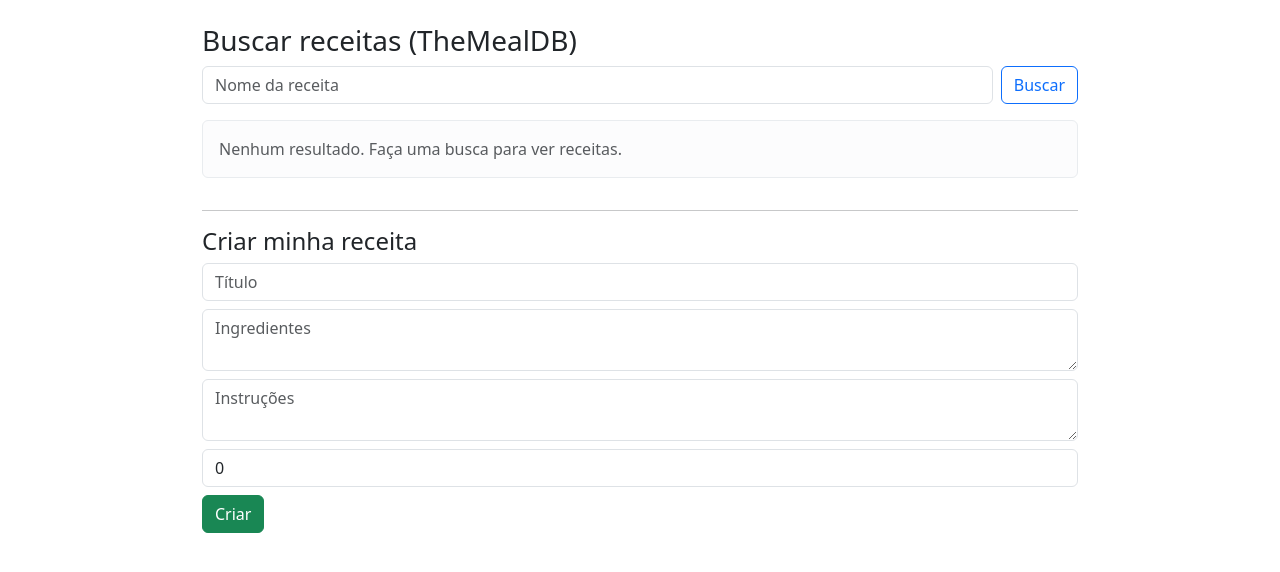
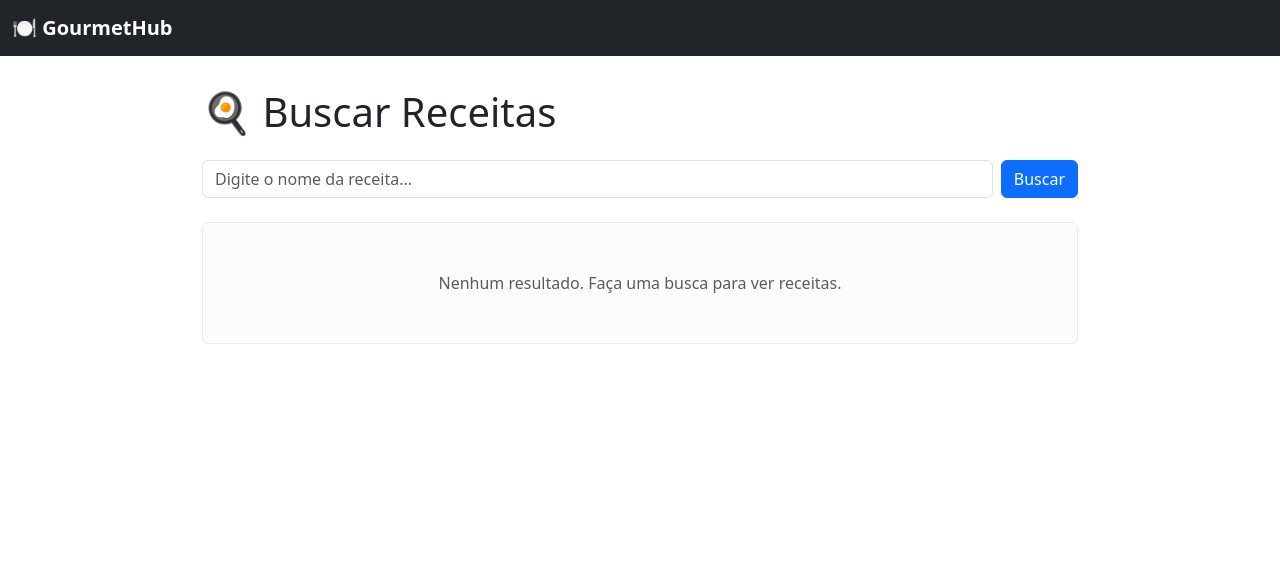
Before and after one commit to Gaalbu/ReceitasApi, an Angular app in the folder gourmethub-ui/: page / in a window 1280 px wide. Shown: the top 572 px of the page. Built offline with nearby package versions, Linux system fonts and the light colour scheme.

Commit message:
feat: muda as rotas, refatora e pole para deixar o que tá funcional pra rodar.

```diff
--- a/gourmethub-ui/src/app/app-module.ts
+++ b/gourmethub-ui/src/app/app-module.ts
@@ -7,8 +7,10 @@ import { App } from './app';
 import { LoginComponent } from './components/login/login.component';
 import { RegisterComponent } from './components/register/register.component';
 import { RecipeComponent } from './components/recipe/recipe.component';
+import { CreateRecipeComponent } from './components/create-recipe/create-recipe.component';
 import { MealPlanComponent } from './components/meal-plan/meal-plan.component';
 import { FeedbackComponent } from './components/feedback/feedback.component';
+import { NavbarComponent } from './components/navbar/navbar.component';
 import { AuthInterceptor } from './interceptors/auth.interceptor';
 
 @NgModule({
@@ -22,10 +24,12 @@ import { AuthInterceptor } from './interceptors/auth.interceptor';
     ReactiveFormsModule,
     FormsModule,
     RecipeComponent,
+    CreateRecipeComponent,
     LoginComponent,
     RegisterComponent,
     MealPlanComponent,
     FeedbackComponent,
+    NavbarComponent,
   ],
   providers: [
     provideClientHydration(withEventReplay()),
--- a/gourmethub-ui/src/app/app-routing-module.ts
+++ b/gourmethub-ui/src/app/app-routing-module.ts
@@ -3,11 +3,13 @@ import { RouterModule, Routes } from '@angular/router';
 import { LoginComponent } from './components/login/login.component';
 import { RegisterComponent } from './components/register/register.component';
 import { RecipeComponent } from './components/recipe/recipe.component';
+import { CreateRecipeComponent } from './components/create-recipe/create-recipe.component';
 import { MealPlanComponent } from './components/meal-plan/meal-plan.component';
 import { FeedbackComponent } from './components/feedback/feedback.component';
 
 const routes: Routes = [
   { path: '', component: RecipeComponent },
+  { path: 'create-recipe', component: CreateRecipeComponent },
   { path: 'login', component: LoginComponent },
   { path: 'register', component: RegisterComponent },
   { path: 'meal-plans', component: MealPlanComponent },
--- a/gourmethub-ui/src/app/app.html
+++ b/gourmethub-ui/src/app/app.html
@@ -1 +1,2 @@
+<app-navbar></app-navbar>
 <router-outlet></router-outlet>
--- /dev/null
+++ b/gourmethub-ui/src/app/components/create-recipe/create-recipe.component.html
@@ -0,0 +1,31 @@
+<div class="container" style="max-width:600px;margin:2rem auto;">
+  <h2>Criar minha receita</h2>
+
+  <form (ngSubmit)="create()" [formGroup]="createForm">
+    <div class="mb-3">
+      <label for="title" class="form-label">Título</label>
+      <input type="text" class="form-control" id="title" formControlName="title" placeholder="Nome da receita" />
+    </div>
+
+    <div class="mb-3">
+      <label for="ingredients" class="form-label">Ingredientes</label>
+      <textarea class="form-control" id="ingredients" formControlName="ingredients" rows="4" placeholder="Liste os ingredientes..."></textarea>
+    </div>
+
+    <div class="mb-3">
+      <label for="instructions" class="form-label">Instruções</label>
+      <textarea class="form-control" id="instructions" formControlName="instructions" rows="4" placeholder="Descreva o modo de preparo..."></textarea>
+    </div>
+
+    <div class="mb-3">
+      <label for="prep_time" class="form-label">Tempo de Preparo (minutos)</label>
+      <input type="number" class="form-control" id="prep_time" formControlName="prep_time" placeholder="Ex: 30" />
+    </div>
+
+    <button class="btn btn-success" type="submit">Criar Receita</button>
+
+    @if (message) {
+      <div class="mt-3 alert alert-info">{{ message }}</div>
+    }
+  </form>
+</div>
--- /dev/null
+++ b/gourmethub-ui/src/app/components/create-recipe/create-recipe.component.ts
@@ -0,0 +1,44 @@
+import { Component, OnInit } from '@angular/core';
+import { FormBuilder, FormGroup, Validators } from '@angular/forms';
+import { RecipeService } from '../../services/recipe.service';
+import { ReactiveFormsModule } from '@angular/forms';
+import { CommonModule } from '@angular/common';
+
+@Component({
+  selector: 'app-create-recipe',
+  standalone: true,
+  templateUrl: './create-recipe.component.html',
+  imports: [ReactiveFormsModule, CommonModule]
+})
+export class CreateRecipeComponent implements OnInit {
+  createForm!: FormGroup;
+  message = '';
+
+  constructor(private fb: FormBuilder, private recipeService: RecipeService) {}
+
+  ngOnInit(): void {
+    this.createForm = this.fb.group({
+      title: ['', Validators.required],
+      ingredients: ['', Validators.required],
+      instructions: ['', Validators.required],
+      prep_time: [0, Validators.required]
+    });
+  }
+
+  create() {
+    if (this.createForm.invalid) {
+      this.message = 'Preencha todos os campos corretamente';
+      return;
+    }
+    this.recipeService.createMyRecipe(this.createForm.value).subscribe({
+      next: (r) => {
+        this.message = 'Receita criada com sucesso!';
+        this.createForm.reset();
+      },
+      error: (err) => {
+        console.error('Erro ao criar receita:', err);
+        this.message = 'Erro ao criar a receita';
+      }
+    });
+  }
+}
--- /dev/null
+++ b/gourmethub-ui/src/app/components/navbar/navbar.component.html
@@ -0,0 +1,34 @@
+<nav class="navbar navbar-expand-lg navbar-dark bg-dark">
+  <div class="container-fluid">
+    <a class="navbar-brand fw-bold" routerLink="/">🍽️ GourmetHub</a>
+
+    <button class="navbar-toggler" type="button" (click)="toggleNavbar()">
+      <span class="navbar-toggler-icon"></span>
+    </button>
+
+    <div class="collapse navbar-collapse" [class.show]="navbarOpen">
+      <ul class="navbar-nav ms-auto">
+        <li class="nav-item">
+          <a class="nav-link" routerLink="/" routerLinkActive="active" (click)="closeNavbar()" [routerLinkActiveOptions]="{ exact: true }">
+            🔍 Buscar Receitas
+          </a>
+        </li>
+        <li class="nav-item">
+          <a class="nav-link" routerLink="/create-recipe" routerLinkActive="active" (click)="closeNavbar()">
+            ➕ Criar Receita
+          </a>
+        </li>
+        <li class="nav-item">
+          <a class="nav-link" routerLink="/meal-plans" routerLinkActive="active" (click)="closeNavbar()">
+            📋 Planos de Refeição
+          </a>
+        </li>
+        <li class="nav-item">
+          <a class="nav-link" routerLink="/feedback" routerLinkActive="active" (click)="closeNavbar()">
+            💬 Feedback
+          </a>
+        </li>
+      </ul>
+    </div>
+  </div>
+</nav>
--- /dev/null
+++ b/gourmethub-ui/src/app/components/navbar/navbar.component.ts
@@ -0,0 +1,21 @@
+import { Component } from '@angular/core';
+import { RouterLink, RouterLinkActive } from '@angular/router';
+import { CommonModule } from '@angular/common';
+
+@Component({
+  selector: 'app-navbar',
+  standalone: true,
+  templateUrl: './navbar.component.html',
+  imports: [RouterLink, RouterLinkActive, CommonModule]
+})
+export class NavbarComponent {
+  navbarOpen = false;
+
+  toggleNavbar() {
+    this.navbarOpen = !this.navbarOpen;
+  }
+
+  closeNavbar() {
+    this.navbarOpen = false;
+  }
+}
--- a/gourmethub-ui/src/app/components/recipe/recipe.component.html
+++ b/gourmethub-ui/src/app/components/recipe/recipe.component.html
@@ -1,45 +1,31 @@
-<div class="container" style="max-width:900px;margin:1.5rem auto;">
-  <h3>Buscar receitas (TheMealDB)</h3>
-  <form (ngSubmit)="search()" [formGroup]="searchForm" class="d-flex gap-2 mb-3">
-    <input class="form-control" formControlName="q" placeholder="Nome da receita" />
-    <button class="btn btn-outline-primary" type="submit">Buscar</button>
+<div class="container" style="max-width:900px;margin:2rem auto;">
+  <h1 class="mb-4">🍳 Buscar Receitas</h1>
+
+  <form (ngSubmit)="search()" [formGroup]="searchForm" class="d-flex gap-2 mb-4">
+    <input class="form-control" formControlName="q" placeholder="Digite o nome da receita..." />
+    <button class="btn btn-primary" type="submit">Buscar</button>
   </form>
 
   <div class="row">
     @for (meal of results; track trackByMeal($index, meal)) {
       <div class="col-md-4 mb-3">
-        <div class="card">
-          <img [src]="meal.strMealThumb || meal.thumbnail" class="card-img-top" />
+        <div class="card h-100 shadow-sm">
+          <img [src]="meal.strMealThumb || meal.thumbnail" class="card-img-top" alt="{{ meal.strMeal }}" />
           <div class="card-body">
             <h5 class="card-title">{{ meal.strMeal || meal.name }}</h5>
-            <p class="card-text">{{ (meal.strInstructions || meal.instructions)?.slice(0,200) }}...</p>
-            <p class="card-text text-muted small">ID: {{ meal.idMeal || meal.id || (meal.external_api_id || '—') }}</p>
+            <p class="card-text text-muted small">{{ (meal.strInstructions || meal.instructions)?.slice(0,150) }}...</p>
+            <p class="card-text small">
+              <strong>ID:</strong> {{ meal.idMeal || meal.id || (meal.external_api_id || '—') }}
+            </p>
           </div>
         </div>
       </div>
     } @empty {
       <div class="col-12">
-        <div class="alert alert-light text-muted">Nenhum resultado. Faça uma busca para ver receitas.</div>
+        <div class="alert alert-light text-muted text-center py-5">
+          Nenhum resultado. Faça uma busca para ver receitas.
+        </div>
       </div>
     }
   </div>
-
-  <hr />
-  <h4>Criar minha receita</h4>
-  <form (ngSubmit)="create()" [formGroup]="createForm">
-    <div class="mb-2">
-      <input class="form-control" formControlName="title" placeholder="Título" />
-    </div>
-    <div class="mb-2">
-      <textarea class="form-control" formControlName="ingredients" placeholder="Ingredientes"></textarea>
-    </div>
-    <div class="mb-2">
-      <textarea class="form-control" formControlName="instructions" placeholder="Instruções"></textarea>
-    </div>
-    <div class="mb-2">
-      <input type="number" class="form-control" formControlName="prep_time" placeholder="Tempo de Preparo (minutos)" />
-    </div>
-    <button class="btn btn-success" type="submit">Criar</button>
-    <div *ngIf="message" class="mt-2 alert alert-info">{{ message }}</div>
-  </form>
 </div>
--- a/gourmethub-ui/src/app/components/recipe/recipe.component.ts
+++ b/gourmethub-ui/src/app/components/recipe/recipe.component.ts
@@ -12,20 +12,12 @@ import { CommonModule } from '@angular/common';
 })
 export class RecipeComponent implements OnInit {
   searchForm!: FormGroup;
-  createForm!: FormGroup;
   results: any[] = [];
-  message = '';
 
   constructor(private fb: FormBuilder, private recipeService: RecipeService) {}
 
   ngOnInit(): void {
     this.searchForm = this.fb.group({ q: ['', Validators.required] });
-    this.createForm = this.fb.group({
-      title: ['', Validators.required],
-      ingredients: ['', Validators.required],
-      instructions: ['', Validators.required],
-      prep_time: [0, Validators.required]
-    });
   }
 
   search() {
@@ -56,14 +48,6 @@ export class RecipeComponent implements OnInit {
     });
   }
 
-  create() {
-    if (this.createForm.invalid) return;
-    this.recipeService.createMyRecipe(this.createForm.value).subscribe({
-      next: (r) => (this.message = 'Receita criada'),
-      error: () => (this.message = 'Erro ao criar')
-    });
-  }
-
   trackByMeal(index: number, item: any) {
     return item?.idMeal || item?.id || item?.external_api_id || index;
   }
```
Also changed, not shown: gourmethub-ui/src/app/app.module.server.ts (+10 -1 lines).
